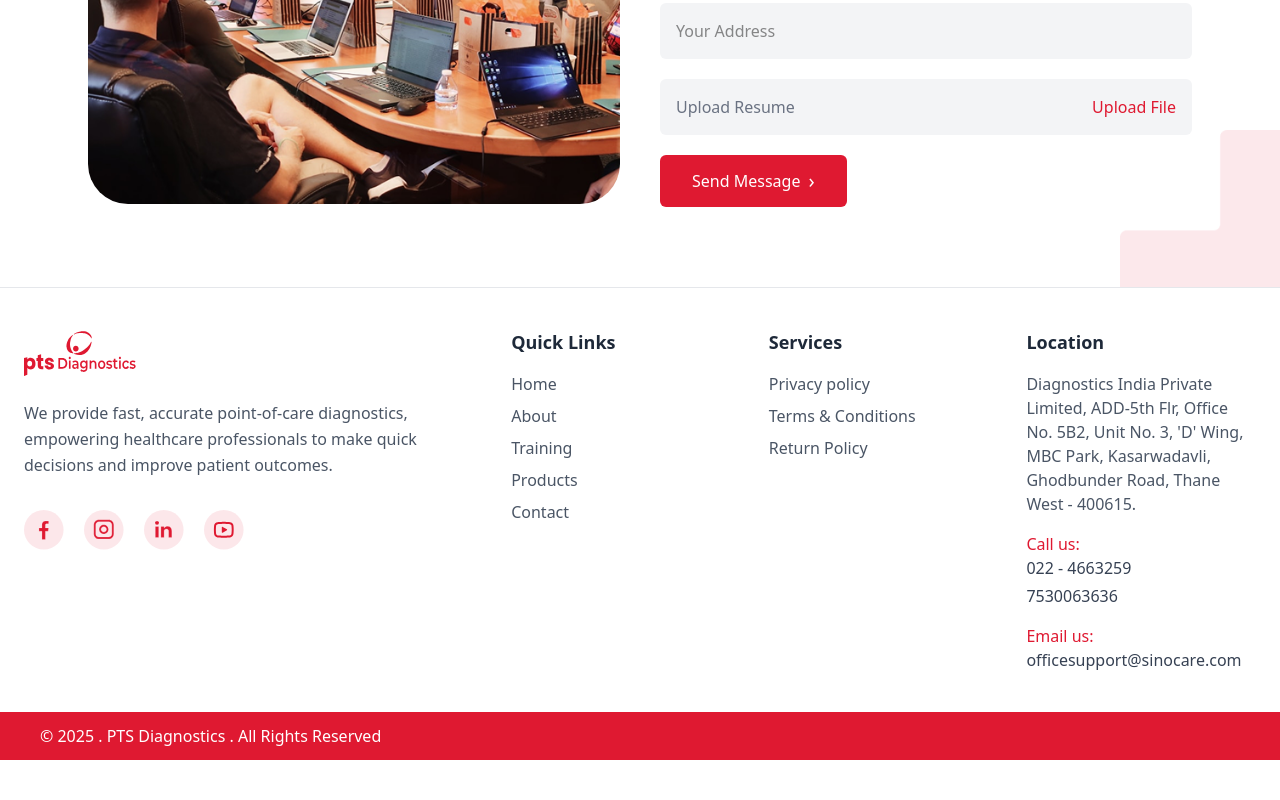
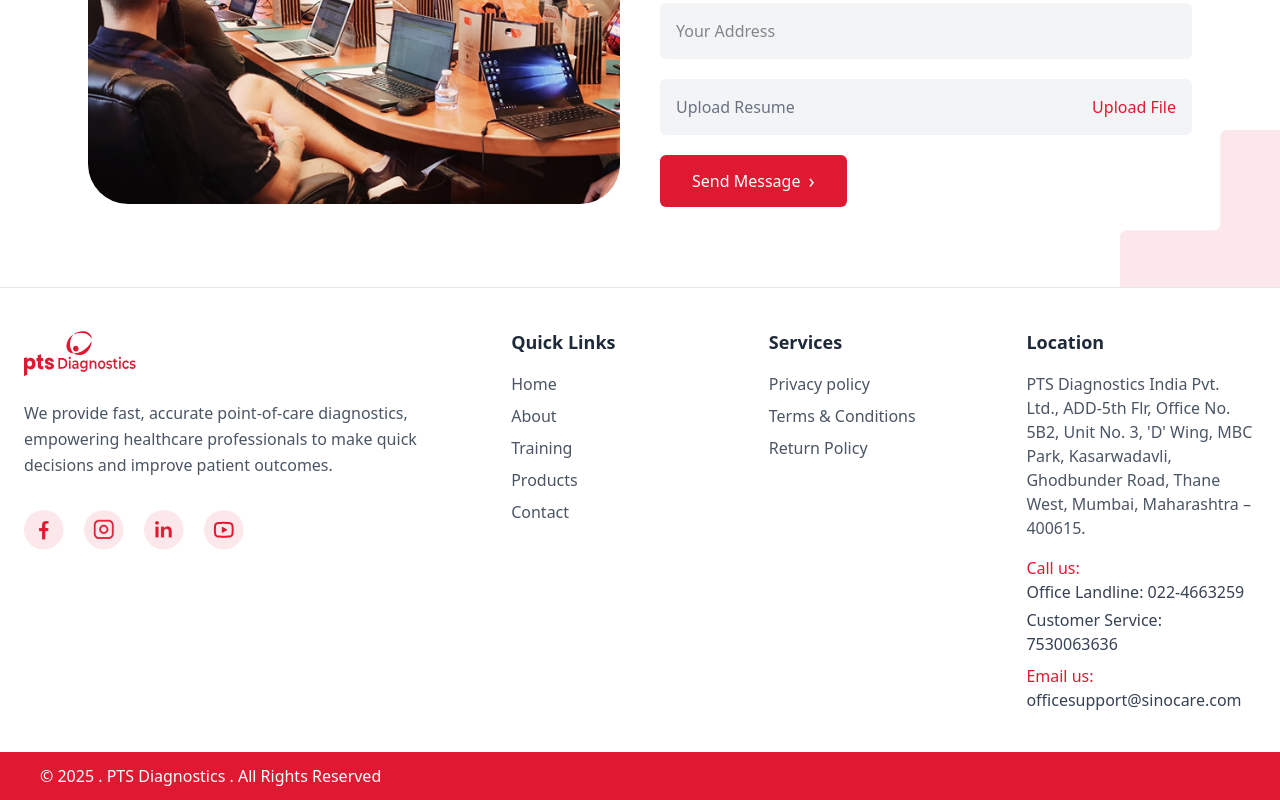
Before and after one commit to ptsindia7-ai/ptsdiagnosticsindia, a Next.js app: page /contact in a window 1280 px wide. Shown: the part 1737-2537 px from the top of the page. Before the commit the page ends 2497 px from the top, so only its background shows below. Built offline with nearby package versions, Linux system fonts and the light colour scheme.

Commit message:
corrected address and mentioned the numbers

```diff
--- a/app/components/Footer.jsx
+++ b/app/components/Footer.jsx
@@ -93,16 +93,22 @@ export default function Footer() {
           <h3 className="text-lg font-semibold text-gray-800 mb-4">Location</h3>
 
           <p className="text-gray-600 mb-4">
-            Diagnostics India Private Limited, ADD-5th Flr, Office No. 5B2, Unit
+            PTS Diagnostics India Pvt. Ltd., ADD-5th Flr, Office No. 5B2, Unit
             No. 3, &apos;D&apos; Wing, MBC Park, Kasarwadavli, Ghodbunder Road,
-            Thane West - 400615.
+            Thane West, Mumbai, Maharashtra – 400615.
           </p>
 
           <p className="text-[#DF1931] font-medium">Call us:</p>
-          <p className="text-gray-700 mb-1">022 - 4663259</p>
-          <p className="text-gray-700 mb-4">7530063636</p>
+          <div className="space-y-1">
+            <p className="text-gray-700">
+              <span className="font-medium">Office Landline:</span> 022-4663259
+            </p>
+            <p className="text-gray-700">
+              <span className="font-medium">Customer Service:</span> 7530063636
+            </p>
+          </div>
 
-          <p className="text-[#DF1931] font-medium">Email us:</p>
+          <p className="text-[#DF1931] font-medium mt-2">Email us:</p>
           <a
             href="mailto:officesupport@sinocare.com"
             className="text-gray-700 hover:text-[#DF1931] transition"
```
